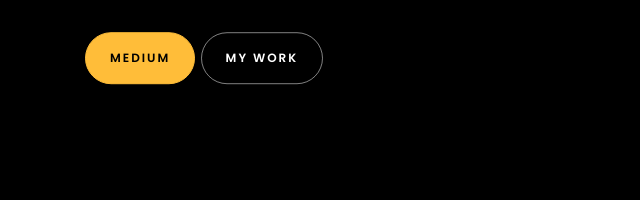
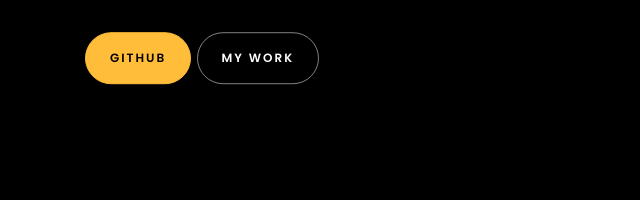
Before and after one commit to shreyas029/shreyassrinivasa.github.io, a plain HTML site: page index.html in a window 1280 px wide. Shown: the part 457-657 px from the top of the page, 0-640 px from the left. Drawn offline with Linux system fonts and the light colour scheme; files whose address does not match are found by name.

Commit message:
index.html

```diff
--- a/index.html
+++ b/index.html
@@ -190,8 +190,8 @@
 
 						<!-- <h2 class="d-flex" style="margin-bottom: 0">With over 5 years of experience</h2> -->
 						<!-- <br> -->
-			            <p><a href="https://shreyassrinivasa297.medium.com/" class="btn btn-primary py-3 px-4">Medium</a>
-							<a href="https://github.com/shreyas029" class="btn btn-white btn-outline-white py-3 px-4">My Work</a></p>
+			            <p><a href="https://github.com/shreyas029" class="btn btn-primary py-3 px-4">GitHub</a>
+							<a href="https://shreyassrinivasa297.medium.com/" class="btn btn-white btn-outline-white py-3 px-4">My Work</a></p>
 		            </div>
 		          </div>
 	        	</div>
```
